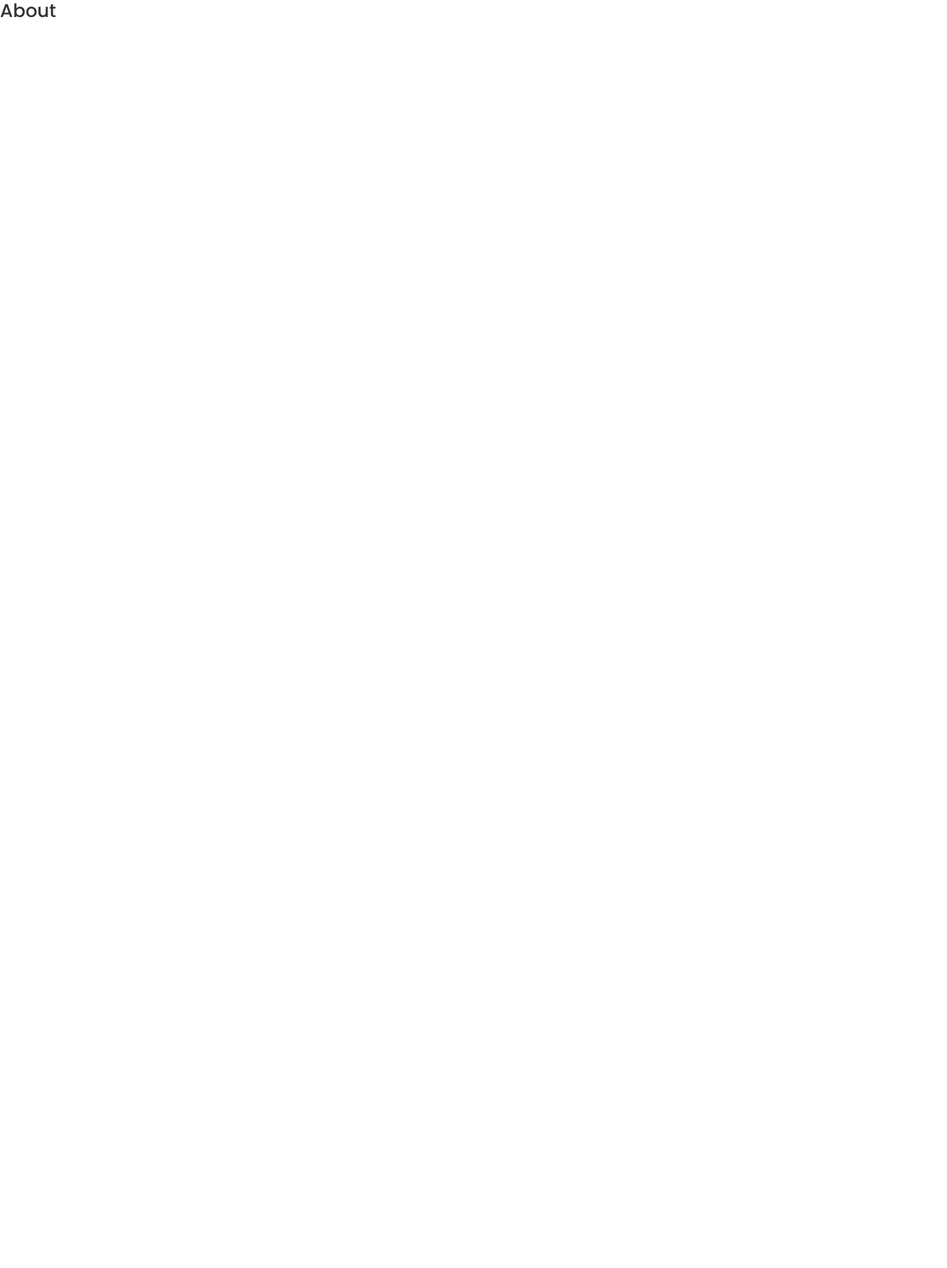
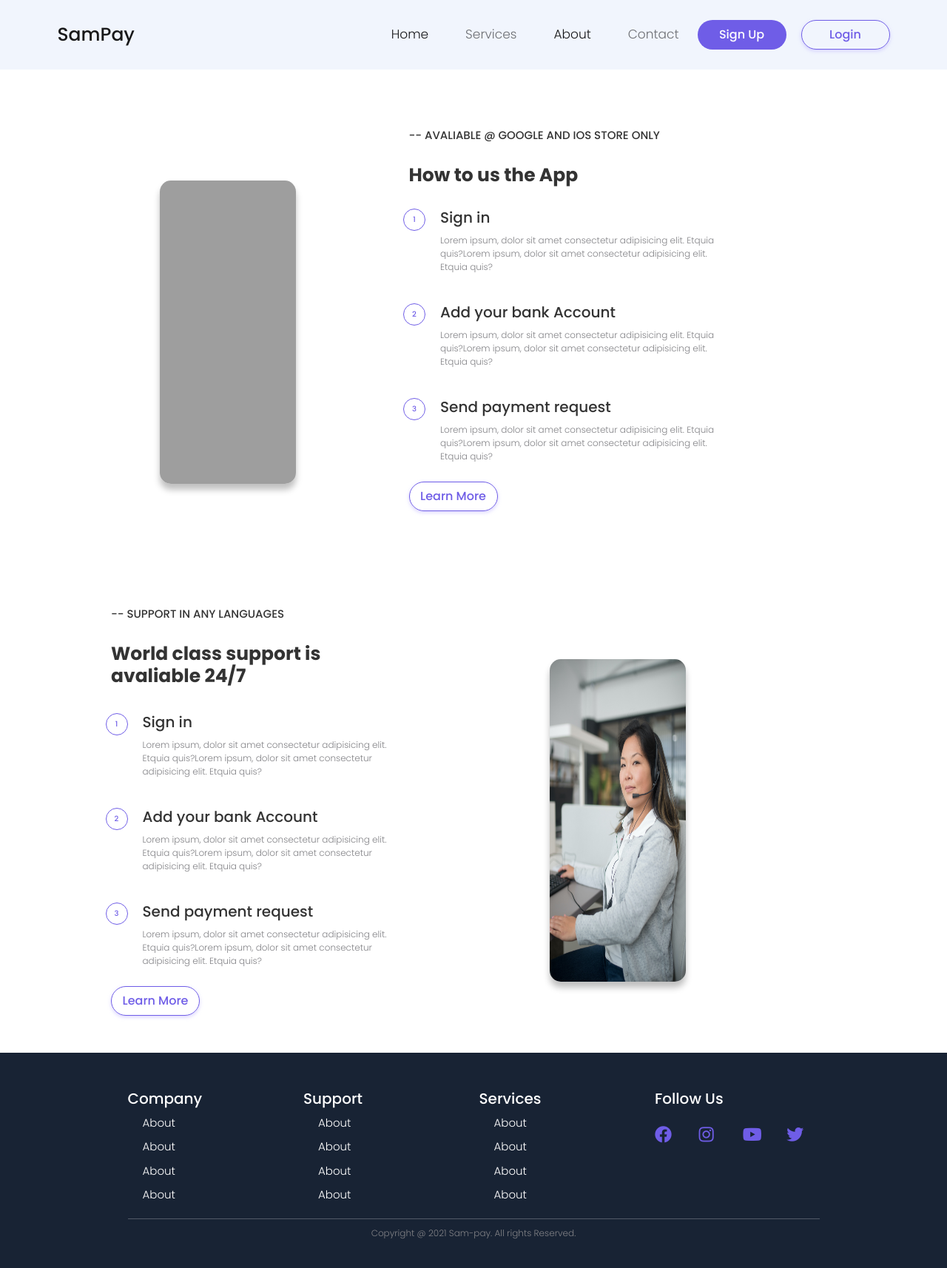
Before and after one commit to samstyle321/sam-pay, a React (Create React App) app: page /about in a window 1280 px wide. Shown: the top 1714 px of the page at 74% size. Before the commit the page ends 800 px from the top, so only its background shows below. Built offline with nearby package versions, Linux system fonts and the light colour scheme; grey boxes are pictures that could not be loaded.

Commit message:
links the pages

```diff
--- a/src/Pages/About.js
+++ b/src/Pages/About.js
@@ -1,9 +1,13 @@
 import React from "react";
-
+import Navbar from "../Navbar";
+import AboutUs from "../AboutUs";
+import Footer from "../Footer";
 const About = () => {
   return (
     <>
-      <h1>About</h1>
+      <Navbar />
+      <AboutUs />
+      <Footer />
     </>
   );
 };
--- a/src/Pages/Contact.js
+++ b/src/Pages/Contact.js
@@ -1,9 +1,13 @@
 import React from "react";
-
+import Navbar from "../Navbar";
+import ContactUs from "../ContactUs";
+import Footer from "../Footer";
 const Contact = () => {
   return (
     <>
-      <h1>Contact</h1>
+      <Navbar />
+      <ContactUs />
+      <Footer />
     </>
   );
 };
--- a/src/Pages/Service.js
+++ b/src/Pages/Service.js
@@ -1,9 +1,14 @@
 import React from "react";
+import Navbar from "../Navbar";
+import Services from "../Services";
+import Footer from "../Footer";
 
 const Service = () => {
   return (
     <>
-      <h1>Services</h1>
+      <Navbar />
+      <Services />
+      <Footer />
     </>
   );
 };
```
